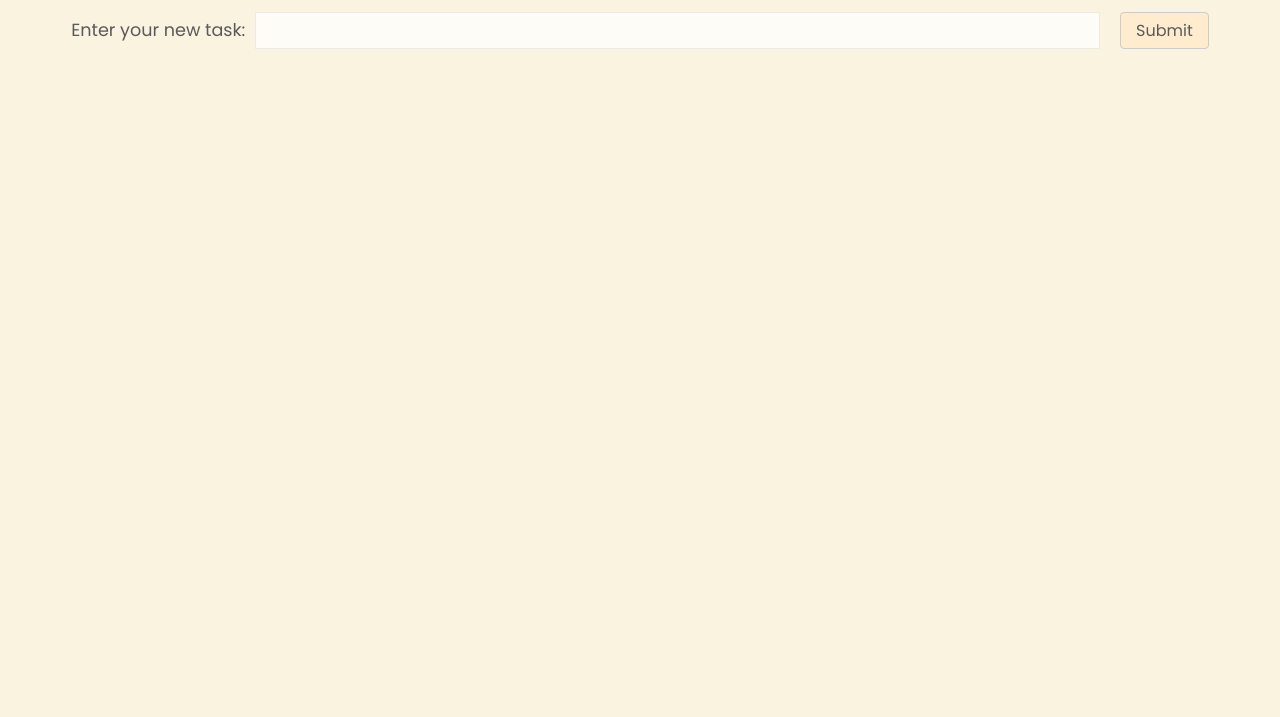
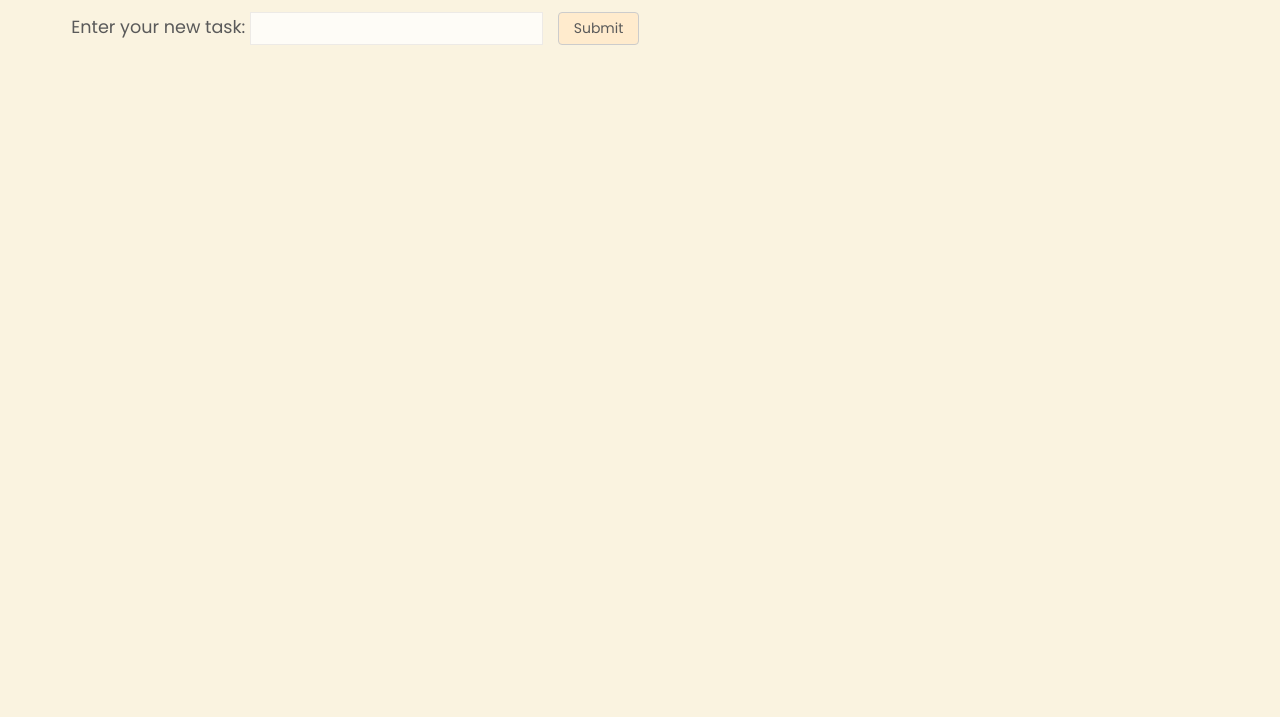
Before and after one commit to jiahaoli0465/todolist, a plain HTML site: page index.html in a window 1280 px wide. Shown: the part 83-800 px from the top of the page. Drawn offline with Linux system fonts and the light colour scheme.

Commit message:
fix bug from last commit, undid some changes

```diff
--- a/app.css
+++ b/app.css
@@ -86,7 +86,7 @@ form input[type="text"]:hover, form input[type="text"]:focus {
 }
 
 input[type="text"], input[type="submit"], textarea {
-    font-size: 16px;
+    font-size: 14px;
 }
 
 input[type="submit"] {
--- a/index.html
+++ b/index.html
@@ -7,18 +7,21 @@
     <link rel="stylesheet" href="app.css">
     <link href="https://fonts.googleapis.com/css2?family=Poppins:wght@400;700&display=swap" rel="stylesheet">
     <meta name="viewport" content="width=device-width, initial-scale=1.0, maximum-scale=1.0, user-scalable=no">
+
 </head>
 <body>
     <h1 id="main-heading">To do List</h1>
     <form autocomplete="off">
-        <div class="input-wrapper">
-            Enter your new task: <input id="taskInput" type="text">
-            <input type="submit">
-        </div>
-    </form>
+        Enter your new task: <input id="taskInput" type="text">
+        <input type="submit">
+      </form>
     <ul>
-        <!-- List items will be added here -->
+
+
     </ul>
+
+
     <script src="app.js"></script>
+
 </body>
 </html>
```
